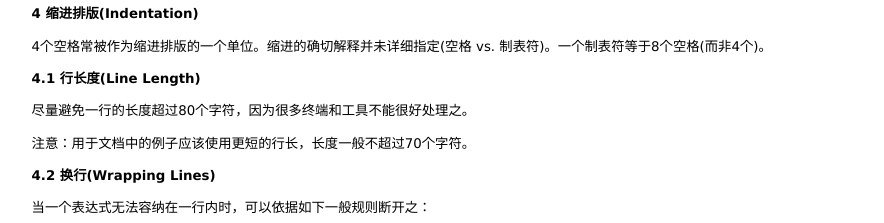
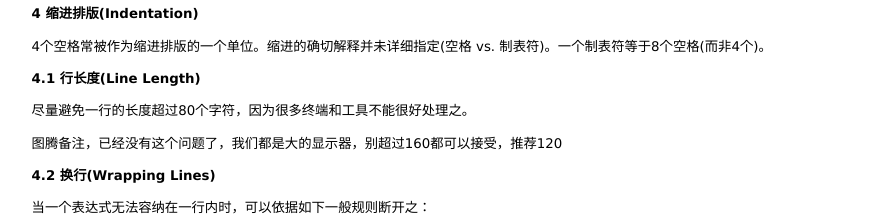
Before and after one commit to totemtec/documents, a plain HTML site: page Specification/Code Conventions for Java/Code Conventions for Java.html in a window 1280 px wide. Shown: the part 3178-3401 px from the top of the page, without its empty margins (107-991 px from the left). Drawn offline with Linux system fonts and the light colour scheme.

Commit message:
Code Style Update

```diff
--- a/Specification/Code Conventions for Java/Code Conventions for Java.html
+++ b/Specification/Code Conventions for Java/Code Conventions for Java.html
@@ -243,7 +243,7 @@
 
 	  <p>尽量避免一行的长度超过80个字符，因为很多终端和工具不能很好处理之。</p>
 
-	  <p>注意：用于文档中的例子应该使用更短的行长，长度一般不超过70个字符。</p>
+	  <p>图腾备注，已经没有这个问题了，我们都是大的显示器，别超过160都可以接受，推荐120</p>
 
 	  <p class="title"><a name="42">4.2 换行(Wrapping Lines)</p>
 
```
